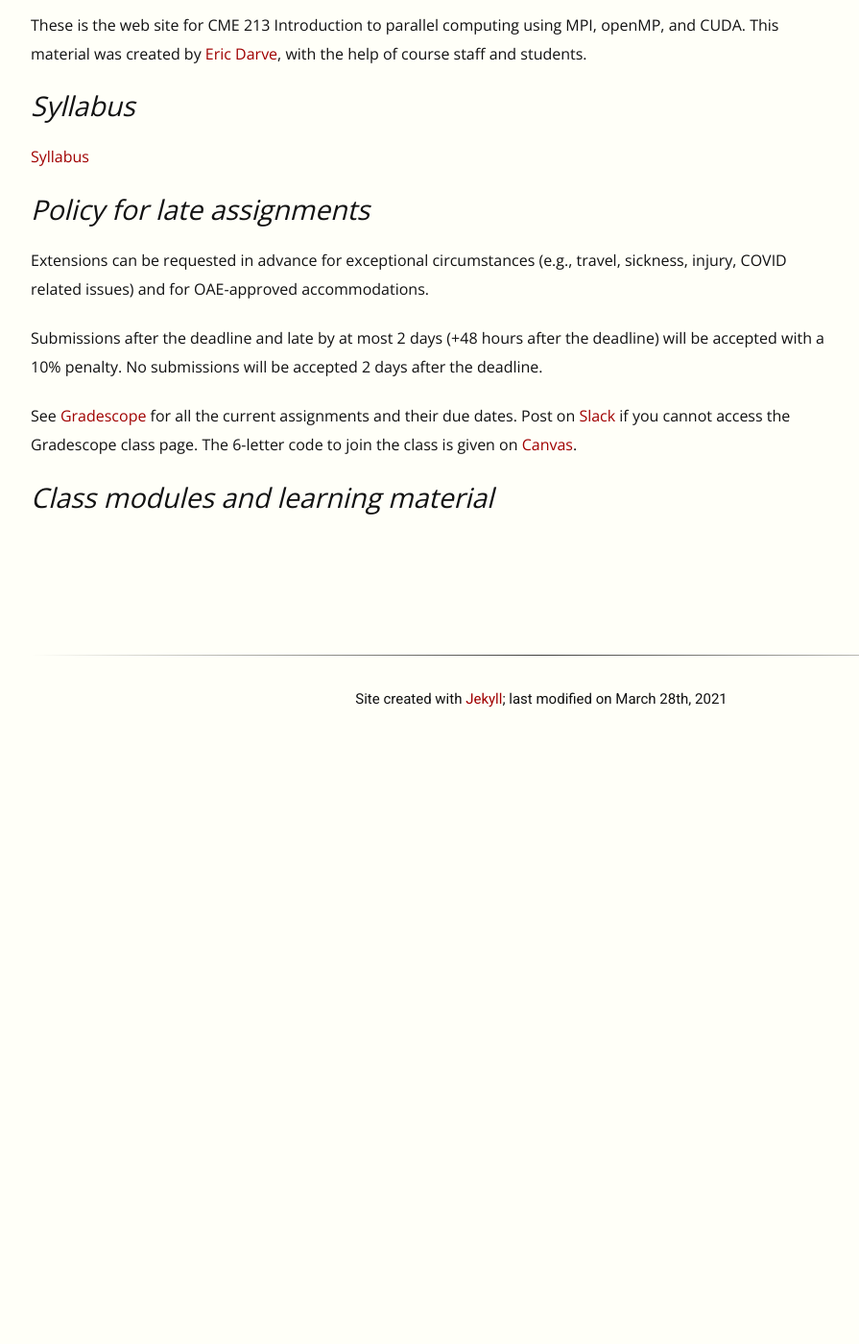
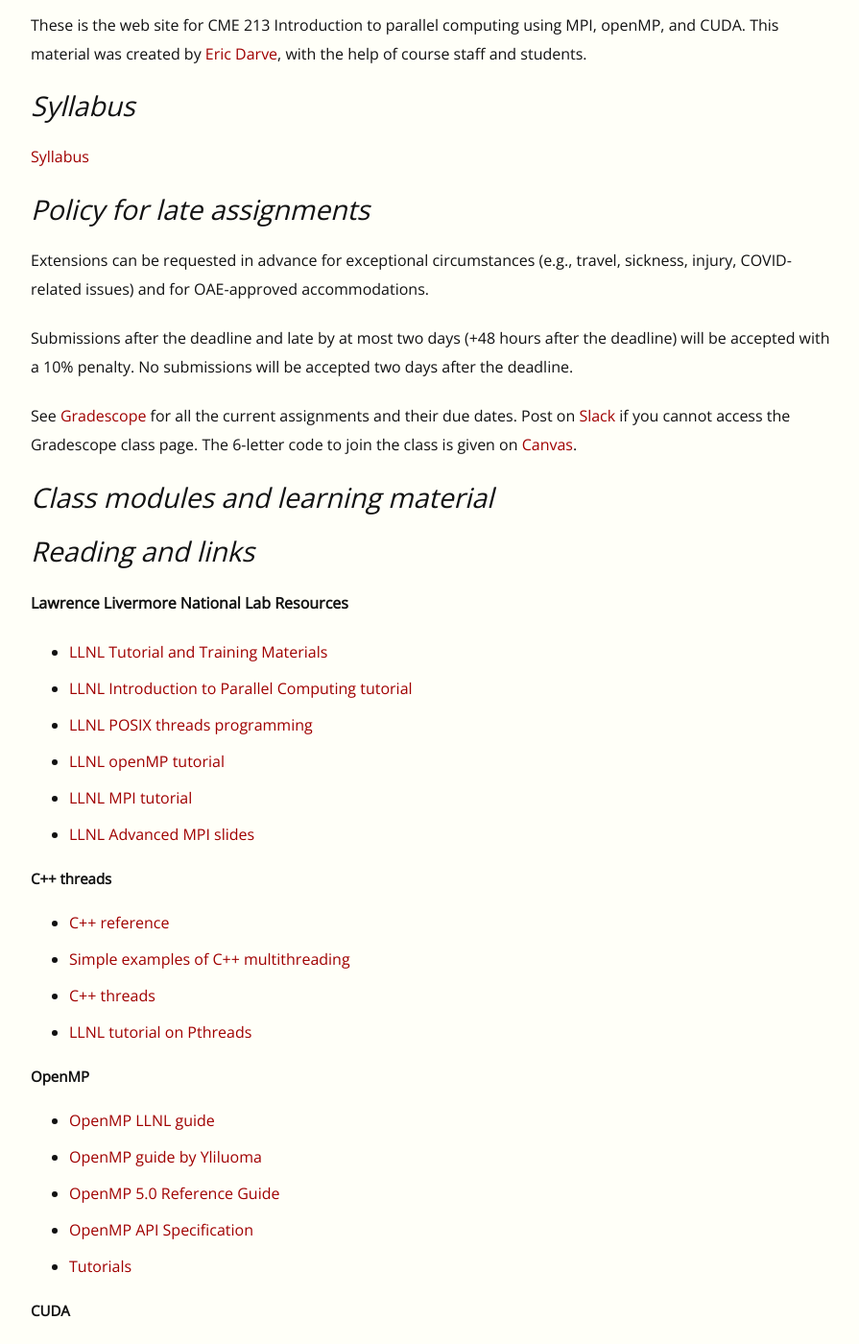
Before and after one commit to EricDarve/cme213-spring-2021, a Jekyll site: the page built from index.md, in a window 1280 px wide and 1400 px high, scrolled down 270 px. Shown: the whole window at 96% size, without its empty margins (128-1023 px from the left). Built offline with Jekyll 4.4.1, drawn with Linux system fonts in a browser that asks for light colours; before the commit the page ends 1022 px from its top, so only the background shows below that; some of the changed text lies outside the part shown.

Commit message:
Added syllabus; initial index page

```diff
--- a/index.md
+++ b/index.md
@@ -13,10 +13,76 @@
 
 ## Policy for late assignments
 
-Extensions can be requested in advance for exceptional circumstances (e.g., travel, sickness, injury, COVID related issues) and for OAE-approved accommodations.
+Extensions can be requested in advance for exceptional circumstances (e.g., travel, sickness, injury, COVID-related issues) and for OAE-approved accommodations.
 
-Submissions after the deadline and late by at most 2 days (+48 hours after the deadline) will be accepted with a 10% penalty. No submissions will be accepted 2 days after the deadline.
+Submissions after the deadline and late by at most two days (+48 hours after the deadline) will be accepted with a 10% penalty. No submissions will be accepted two days after the deadline.
 
 See [Gradescope](https://www.gradescope.com/courses/258024) for all the current assignments and their due dates. Post on [Slack](https://cme213-spring-2021.slack.com/) if you cannot access the Gradescope class page. The 6-letter code to join the class is given on [Canvas](https://canvas.stanford.edu/courses/133903).
 
 ## Class modules and learning material
+
+## Reading and links
+
+**Lawrence Livermore National Lab Resources**
+
+- [LLNL Tutorial and Training Materials](https://hpc.llnl.gov/training/tutorials)
+- [LLNL Introduction to Parallel Computing tutorial](https://hpc.llnl.gov/training/tutorials/introduction-parallel-computing-tutorial)
+- [LLNL POSIX threads programming](https://hpc-tutorials.llnl.gov/posix/)
+- [LLNL openMP tutorial](https://hpc.llnl.gov/openmp-tutorial)
+- [LLNL MPI tutorial](https://hpc-tutorials.llnl.gov/mpi/)
+- [LLNL Advanced MPI slides](https://hpc.llnl.gov/sites/default/files/DavidCronkSlides.pdf)
+
+#### C++ threads
+
+- [C++ reference](https://en.cppreference.com/w/cpp)
+- [Simple examples of C++ multithreading](https://www.geeksforgeeks.org/multithreading-in-cpp/)
+- [C++ threads](https://en.cppreference.com/w/cpp/thread/thread/thread)
+- [LLNL tutorial on Pthreads](https://computing.llnl.gov/tutorials/pthreads/)
+
+#### OpenMP
+
+- [OpenMP LLNL guide](https://computing.llnl.gov/tutorials/openMP/)
+- [OpenMP guide by Yliluoma](https://bisqwit.iki.fi/story/howto/openmp/)
+- [OpenMP 5.0 Reference Guide](https://www.openmp.org/wp-content/uploads/OpenMPRef-5.0-0519-web.pdf)
+- [OpenMP API Specification](https://www.openmp.org/spec-html/5.1/openmp.html)
+- [Tutorials](https://www.openmp.org/resources/tutorials-articles/)
+
+#### CUDA
+
+- [CUDA Programming Guides and References](http://docs.nvidia.com/cuda/index.html)
+- [CUDA C++ Programming Guide](http://docs.nvidia.com/cuda/pdf/CUDA_C_Programming_Guide.pdf)
+- [CUDA C++ Best Practices Guide](http://docs.nvidia.com/cuda/pdf/CUDA_C_Best_Practices_Guide.pdf)
+- [CUDA occupancy calculator](https://docs.nvidia.com/cuda/cuda-occupancy-calculator/CUDA_Occupancy_Calculator.xls)
+- [CUDA compiler driver NVCC](https://docs.nvidia.com/cuda/pdf/CUDA_Compiler_Driver_NVCC.pdf)
+- [OpenACC](https://www.openacc.org/)
+- [OpenACC Programming and Best Practices Guide](https://www.openacc.org/sites/default/files/inline-files/OpenACC_Programming_Guide_0.pdf)
+- [OpenACC 2.7 API Reference Card](https://www.pgroup.com/lit/literature/openacc-api-guide-2.7.pdf)
+- [Compilers that support OpenACC](https://www.openacc.org/tools)
+- [OpenACC Specification (Version 3.0)](https://www.openacc.org/sites/default/files/inline-images/Specification/OpenACC.3.0.pdf)
+
+#### MPI
+
+- [MPI standard version 3.1](https://www.mpi-forum.org/docs/mpi-3.1/mpi31-report.pdf)
+- [Open MPI documentation](https://www-lb.open-mpi.org/doc/current/)
+- [Mapping, Ranking, and Binding](https://www-lb.open-mpi.org/doc/current/man1/mpirun.1.php#sect12)
+
+**Open MPI hwloc documentation**
+
+- [Hwloc tutorial slides](https://www-lb.open-mpi.org/projects/hwloc/tutorials/20160606-PATC-hwloc-tutorial.pdf)
+- [Open-mpi hwloc documentation page](https://www-lb.open-mpi.org/projects/hwloc/)
+- [Hwloc/lstopo examples](https://www.open-mpi.org/projects/hwloc/doc/v2.1.0/a00328.php#cli_examples)
+
+#### Task-based parallel languages and APIs
+
+- [Legion](https://legion.stanford.edu/) and [Regent](https://regent-lang.org/)
+- [StarPU](https://starpu.gitlabpages.inria.fr/)
+- [Charm++](https://charmplusplus.org/)
+- [PaRSEC](https://icl.utk.edu/parsec/index.html)
+- [Chapel](https://chapel-lang.org/)
+- [X10](http://x10-lang.org/)
+- [TaskTorrent](https://github.com/leopoldcambier/tasktorrent) and [documentation](https://tasktorrent.readthedocs.io/en/latest/)
+
+#### Sorting algorithms
+
+- [A novel sorting algorithm for many-core architectures based on adaptive bitonic sort](https://ieeexplore.ieee.org/abstract/document/6267838)
+- [Adaptive Bitonic Sorting](https://pdfs.semanticscholar.org/bcdf/c4e40c79547c9daf89dada4e1c23056871cb.pdf)
```
Also changed, not shown: syllabus.md (added, +213 -0 lines).
